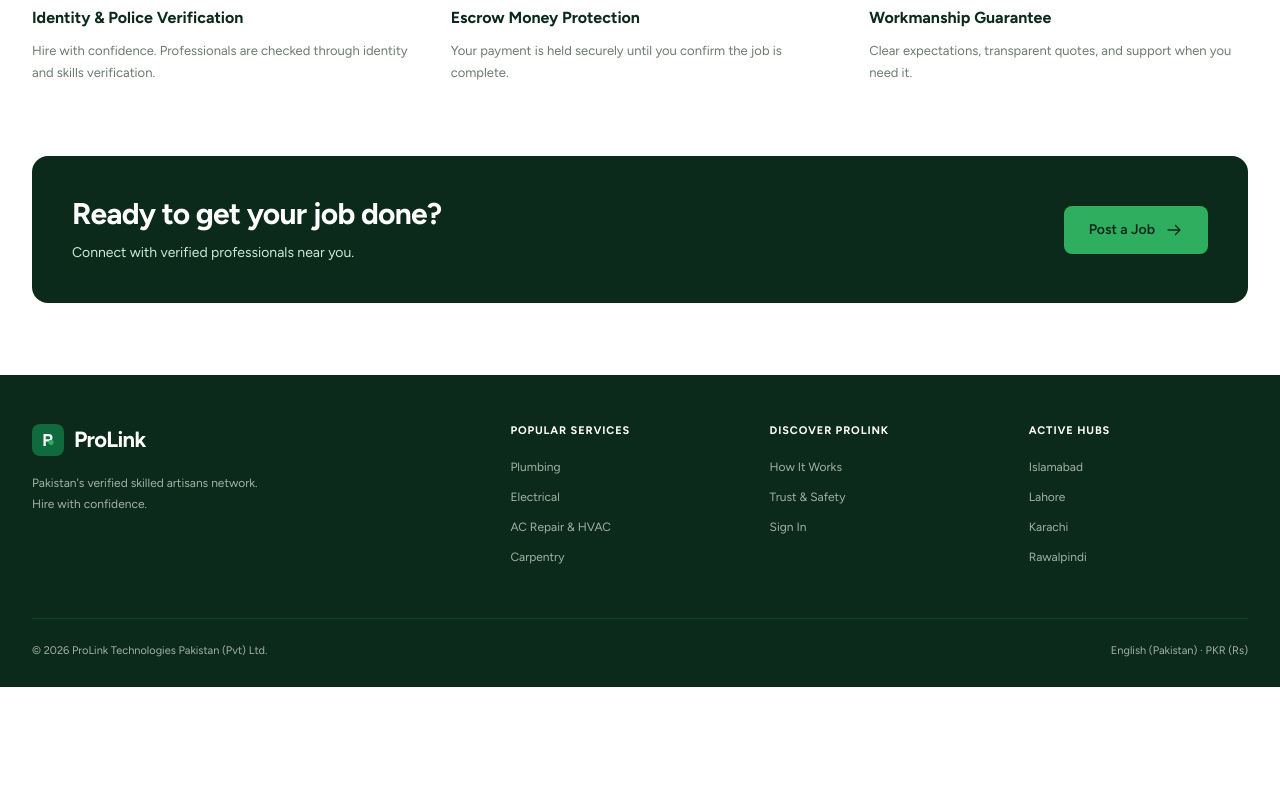
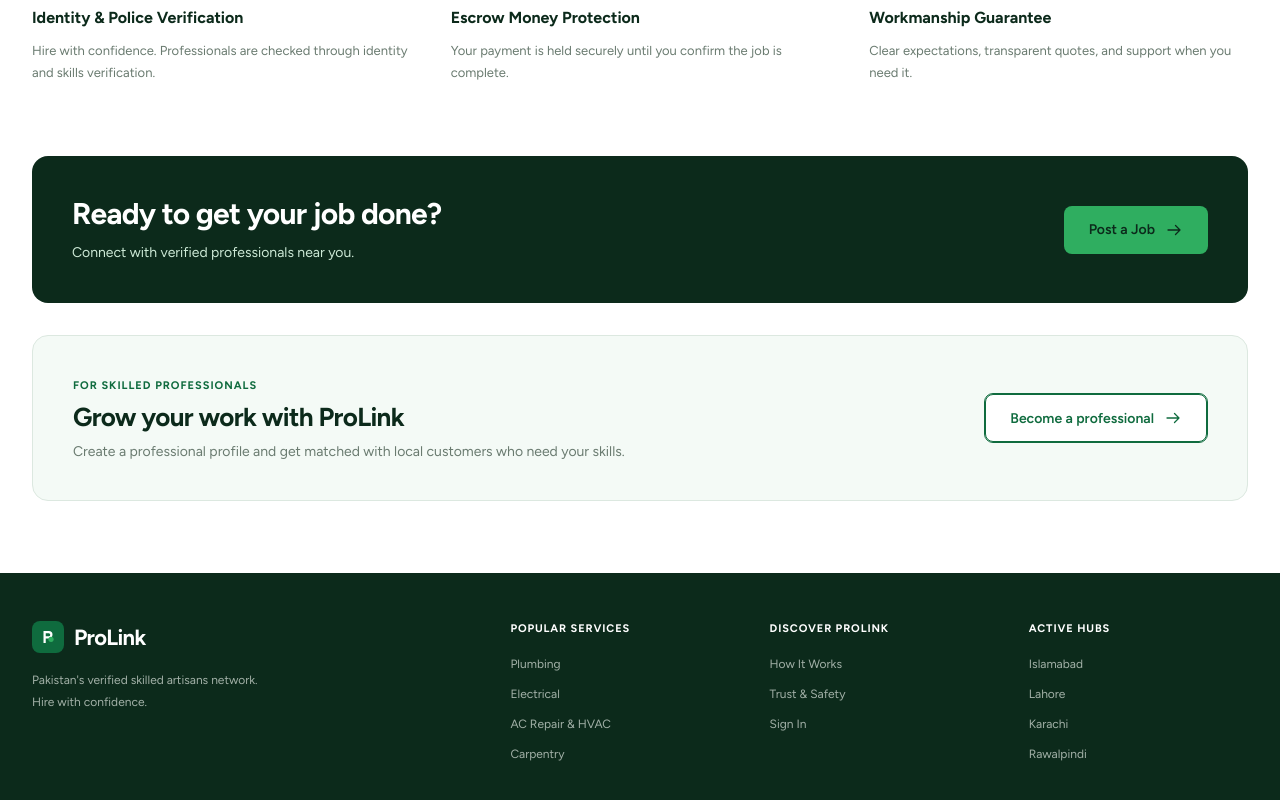
Before and after one commit to dsimsaad/prolink, a Next.js app in the folder web/: page / in a window 1280 px wide. Shown: the part 1962-2762 px from the top of the page. Before the commit the page ends 2649 px from the top, so only its background shows below. Built offline with nearby package versions, Linux system fonts and the light colour scheme; no server answers.

Commit message:
Add become a professional CTA to landing page

```diff
--- a/web/src/app/globals.css
+++ b/web/src/app/globals.css
@@ -523,7 +523,7 @@
   align-items: center;
   justify-content: space-between;
   gap: 24px;
-  margin-bottom: 72px;
+  margin-bottom: 32px;
 }
 .closing-cta h2 {
   color: white;
@@ -540,6 +540,40 @@
 }
 .closing-cta .button:hover {
   background: #a9d3b5;
+}
+.pro-cta {
+  width: calc(100% - 64px);
+  background: var(--tint);
+  border: 1px solid var(--border);
+  padding: 36px 40px;
+  border-radius: 16px;
+  display: flex;
+  align-items: center;
+  justify-content: space-between;
+  gap: 24px;
+  margin-bottom: 72px;
+}
+.pro-cta h2 {
+  color: var(--ink);
+  margin: 6px 0 0;
+  font-size: 26px;
+}
+.pro-cta p {
+  color: var(--muted);
+  font-size: 14px;
+  margin-top: 8px;
+  line-height: 1.6;
+}
+.pro-cta .button.outline {
+  background: white;
+  color: var(--forest);
+  border-color: var(--forest);
+  font-weight: 600;
+  white-space: nowrap;
+}
+.pro-cta .button.outline:hover {
+  background: var(--forest);
+  color: white;
 }
 .site-footer {
   background: var(--ink);
@@ -1007,6 +1041,14 @@
   .closing-cta {
     width: calc(100% - 40px);
     margin-inline: 20px;
+    margin-bottom: 24px;
+    padding: 28px;
+    flex-direction: column;
+    align-items: flex-start;
+  }
+  .pro-cta {
+    width: calc(100% - 40px);
+    margin-inline: 20px;
     margin-bottom: 48px;
     padding: 28px;
     flex-direction: column;
--- a/web/src/app/page.tsx
+++ b/web/src/app/page.tsx
@@ -22,5 +22,5 @@
     }
   }
 
-  return <LandingPage />;
+  return <LandingPage initialIsLoggedIn={!!user} />;
 }
--- /dev/null
+++ b/web/src/app/sign-up/page.tsx
@@ -0,0 +1,16 @@
+import type { Metadata } from "next";
+import { Suspense } from "react";
+import { SignInForm } from "@/components/prolink/sign-in-form";
+
+export const metadata: Metadata = {
+  title: "Sign Up | ProLink",
+  description: "Create your ProLink account to hire professionals or offer your services.",
+};
+
+export default function SignUpPage() {
+  return (
+    <Suspense fallback={null}>
+      <SignInForm defaultMode="signup" />
+    </Suspense>
+  );
+}
--- a/web/src/components/prolink/landing-page.tsx
+++ b/web/src/components/prolink/landing-page.tsx
@@ -2,8 +2,9 @@
 
 import Link from "next/link";
 import Image from "next/image";
-import { useState } from "react";
+import { useEffect, useState } from "react";
 import { Brand, Icon } from "./brand";
+import { createClient } from "@/utils/supabase/client";
 
 const services = [
   "Plumbing",
@@ -33,9 +34,24 @@
   ],
 ];
 
-export function LandingPage() {
+export function LandingPage({
+  initialIsLoggedIn = false,
+}: {
+  initialIsLoggedIn?: boolean;
+}) {
+  const [isLoggedIn, setIsLoggedIn] = useState(initialIsLoggedIn);
   const [menuOpen, setMenuOpen] = useState(false);
   const [announcement, setAnnouncement] = useState(true);
+
+  useEffect(() => {
+    const supabase = createClient();
+    const {
+      data: { subscription },
+    } = supabase.auth.onAuthStateChange((_event, session) => {
+      setIsLoggedIn(!!session?.user);
+    });
+    return () => subscription.unsubscribe();
+  }, []);
   return (
     <>
       <a className="skip-link" href="#main">
@@ -64,6 +80,11 @@
             <a href="#trust">Trust & Safety</a>
           </nav>
           <div className="nav-actions">
+            {!isLoggedIn && (
+              <Link href="/sign-up?role=professional" className="button outline small">
+                Become a professional
+              </Link>
+            )}
             <Link href="/sign-in" className="text-link">
               Sign In
             </Link>
@@ -96,6 +117,16 @@
                 {text}
               </a>
             ))}
+            {!isLoggedIn && (
+              <Link
+                href="/sign-up?role=professional"
+                className="button outline small"
+                style={{ alignSelf: "flex-start", marginTop: "4px" }}
+                onClick={() => setMenuOpen(false)}
+              >
+                Become a professional
+              </Link>
+            )}
           </nav>
         )}
         <nav className="category-nav" aria-label="Service categories">
@@ -273,6 +304,21 @@
             Post a Job <Icon name="arrow" />
           </Link>
         </section>
+        {!isLoggedIn && (
+          <section className="container pro-cta">
+            <div>
+              <span className="eyebrow">For Skilled Professionals</span>
+              <h2>Grow your work with ProLink</h2>
+              <p>
+                Create a professional profile and get matched with local
+                customers who need your skills.
+              </p>
+            </div>
+            <Link href="/sign-up?role=professional" className="button outline">
+              Become a professional <Icon name="arrow" />
+            </Link>
+          </section>
+        )}
       </main>
       <footer className="site-footer">
         <div className="container">
--- a/web/src/proxy.ts
+++ b/web/src/proxy.ts
@@ -3,7 +3,11 @@
 
 export async function proxy(request: NextRequest) {
   // These public UI pages can be previewed before authentication is configured.
-  if (request.nextUrl.pathname === "/" || request.nextUrl.pathname === "/sign-in") {
+  if (
+    request.nextUrl.pathname === "/" ||
+    request.nextUrl.pathname === "/sign-in" ||
+    request.nextUrl.pathname === "/sign-up"
+  ) {
     return NextResponse.next();
   }
   return createClient(request);
```
